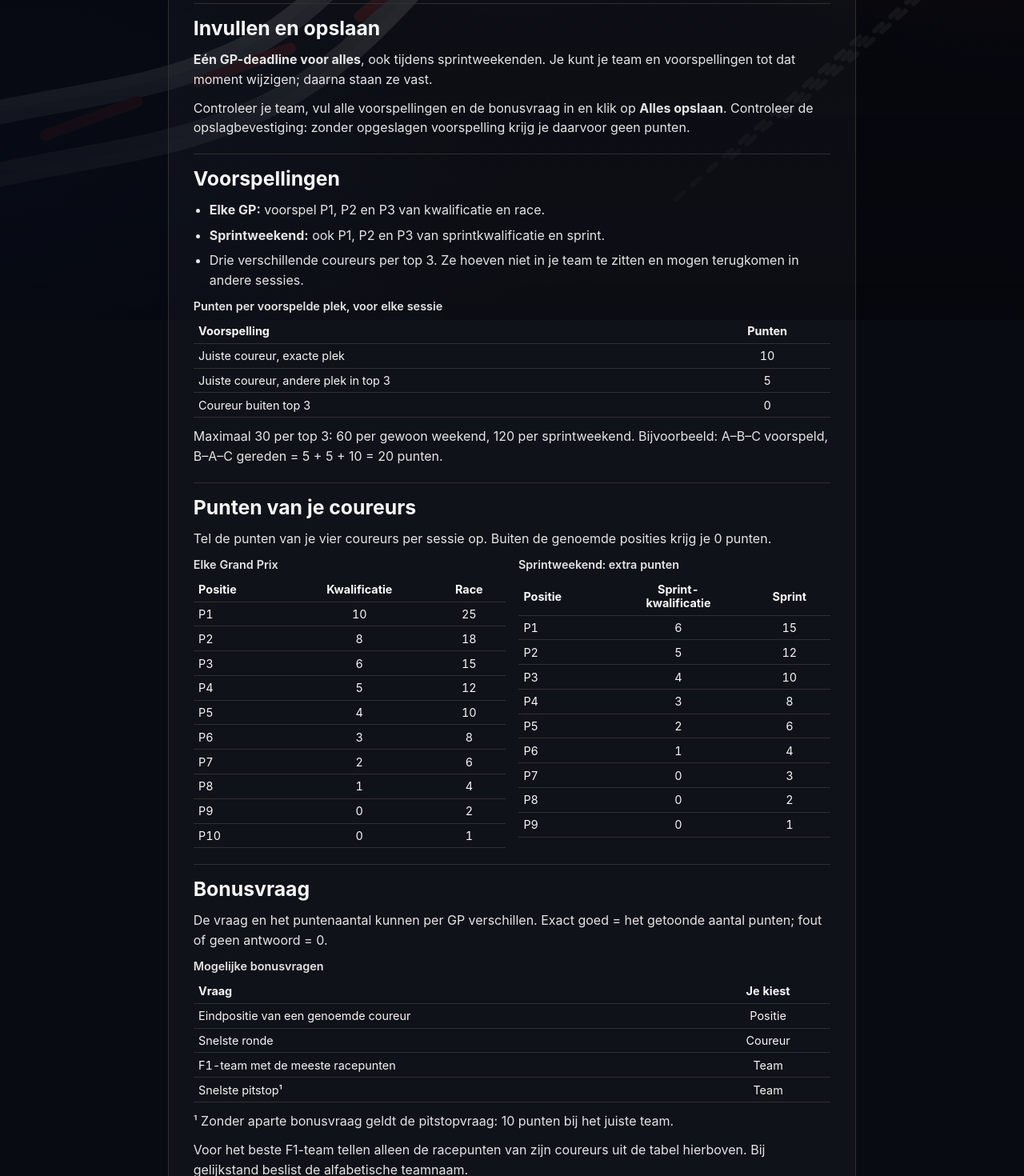
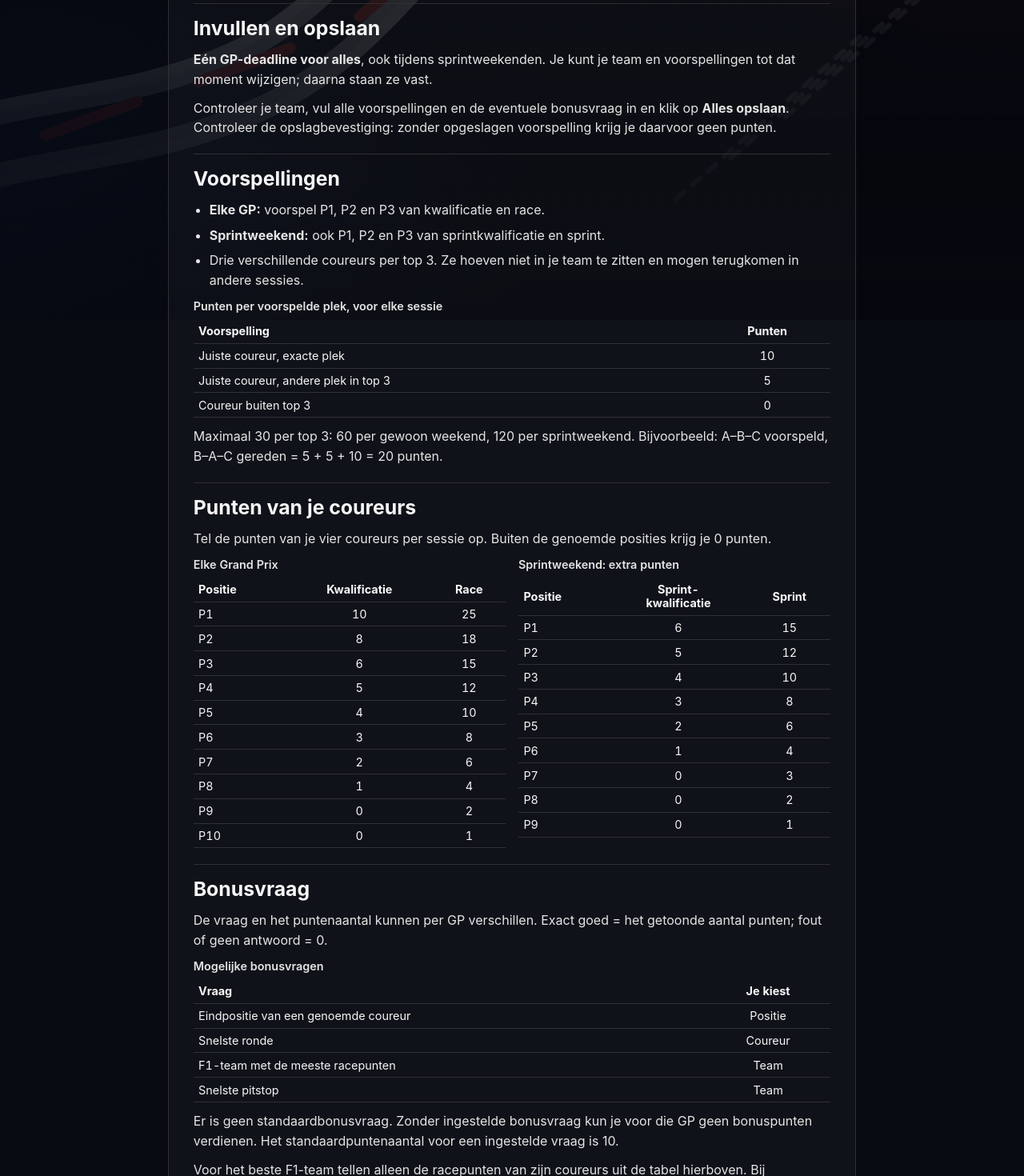
Before and after one commit to Sytsevdz/GPspel, a Next.js app: page /spelregels in a window 1280 px wide. Shown: the part 400-1870 px from the top of the page at 80% size. Built offline with nearby package versions, Linux system fonts and the light colour scheme; no server answers.

Commit message:
Corrigeer bonusregels: pitstop is geen standaardvraag

```diff
--- a/src/app/spelregels/page.tsx
+++ b/src/app/spelregels/page.tsx
@@ -41,7 +41,7 @@ export default function SpelregelsPage() {
         <section className="rules-section" aria-labelledby="deadline">
           <h2 id="deadline">Invullen en opslaan</h2>
           <p><strong>Eén GP-deadline voor alles</strong>, ook tijdens sprintweekenden. Je kunt je team en voorspellingen tot dat moment wijzigen; daarna staan ze vast.</p>
-          <p>Controleer je team, vul alle voorspellingen en de bonusvraag in en klik op <strong>Alles opslaan</strong>. Controleer de opslagbevestiging: zonder opgeslagen voorspelling krijg je daarvoor geen punten.</p>
+          <p>Controleer je team, vul alle voorspellingen en de eventuele bonusvraag in en klik op <strong>Alles opslaan</strong>. Controleer de opslagbevestiging: zonder opgeslagen voorspelling krijg je daarvoor geen punten.</p>
         </section>
 
         <section className="rules-section" aria-labelledby="voorspellingen">
@@ -101,10 +101,10 @@ export default function SpelregelsPage() {
               <tr><th scope="row">Eindpositie van een genoemde coureur</th><td>Positie</td></tr>
               <tr><th scope="row">Snelste ronde</th><td>Coureur</td></tr>
               <tr><th scope="row">F1-team met de meeste racepunten</th><td>Team</td></tr>
-              <tr><th scope="row">Snelste pitstop¹</th><td>Team</td></tr>
+              <tr><th scope="row">Snelste pitstop</th><td>Team</td></tr>
             </tbody>
           </table>
-          <p>¹ Zonder aparte bonusvraag geldt de pitstopvraag: 10 punten bij het juiste team.</p>
+          <p>Er is geen standaardbonusvraag. Zonder ingestelde bonusvraag kun je voor die GP geen bonuspunten verdienen. Het standaardpuntenaantal voor een ingestelde vraag is 10.</p>
           <p>Voor het beste F1-team tellen alleen de racepunten van zijn coureurs uit de tabel hierboven. Bij gelijkstand beslist de alfabetische teamnaam.</p>
         </section>
 
```
